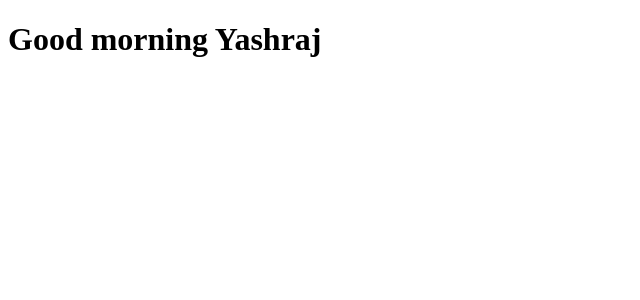
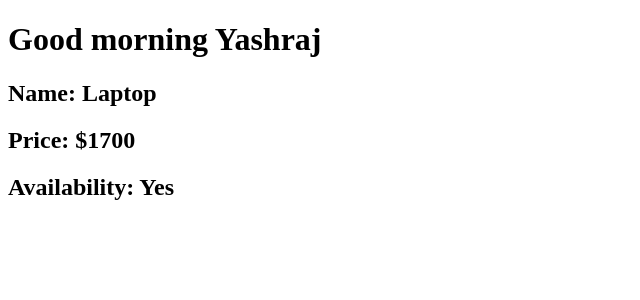
Before and after one commit to yashraj013/React_learn, a React (Vite) app in the folder huxn/: page / in a window 1280 px wide. Shown: the top 300 px of the page, without its empty margins (0-640 px from the left). Built offline with nearby package versions, Linux system fonts and the light colour scheme.

Commit message:
Object as parameter

```diff
--- a/huxn/src/App.jsx
+++ b/huxn/src/App.jsx
@@ -4,10 +4,13 @@ import Footer from "./components/Footer";
 import WelcomeMessage from "./components/WelcomeMessage";
 import JSXRules from "./components/JSXRules";
 import Greeting from "./components/Greeting";
+import ProductionInfo from "./components/ProductionInfo";
 const App = () => {
   return <div>
     {/* WE CAN RENDER ANY OF THE COMPONENT HERE */}
       <Greeting/>
+      <ProductionInfo/>
+
   </div>
 };
 
--- /dev/null
+++ b/huxn/src/components/ProductionInfo.jsx
@@ -0,0 +1,19 @@
+import React from 'react'
+
+const Product = {
+    Name: "Laptop",
+    Price: 1700,
+    Availability: "Yes"
+}
+const ProductionInfo = () => {
+  return (
+    <div>
+        <h2>Name: {Product.Name}</h2>
+        <h2>Price: ${Product.Price}</h2>
+        <h2>Availability: {Product.Availability}</h2>
+
+    </div>
+  )
+}
+
+export default ProductionInfo
```
